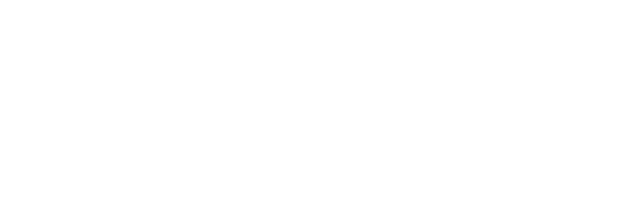
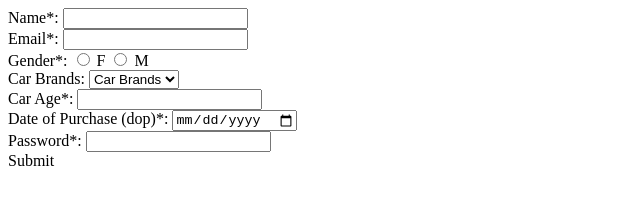
Before and after one commit to acciojob/car-insurance-form-Priyambada216, a website: page main.html in a window 1280 px wide. Shown: the whole page, without its empty margins (0-640 px from the left). Drawn offline with Linux system fonts and the light colour scheme.

Commit message:
created a submission

```diff
--- a/main.html
+++ b/main.html
@@ -10,7 +10,36 @@
 	<!-- the entire body must be written by student -->
     <script type="text/javascript" src="./script.js">
 </script>
-
+<form method="post">
+	<label for="name">Name*:</label>
+	<input type="text" id="name" required>
+	<br>
+	<label for="email">Email*:</label>
+	<input type="email" id="email" required>
+	<br>
+	<label>Gender*:</label>
+	<input type="radio" name="gender" required> F
+	<input type="radio" name="gender" required> M
+	<br>
+	<label for="cars">Car Brands:</label>
+	<select id="cars">
+		<option disabled selected>Car Brands</option>
+		<option>BMW</option>
+		<option>Audi</option>
+		<option>Mercedez</option>
+	</select>
+	<br>
+	<label for="carage">Car Age*:</label>
+	<input type="number" id="carage" required>
+	<br>
+	<label for="dop">Date of Purchase (dop)*:</label>
+	<input type="date" id="dop" required>
+	<br>
+	<label for="password">Password*:</label>
+	<input type="password" id="password" required>
+	<br>
+	<butto type="submit">Submit</butto>
+</form>
 </body>
 
 </html>
```
